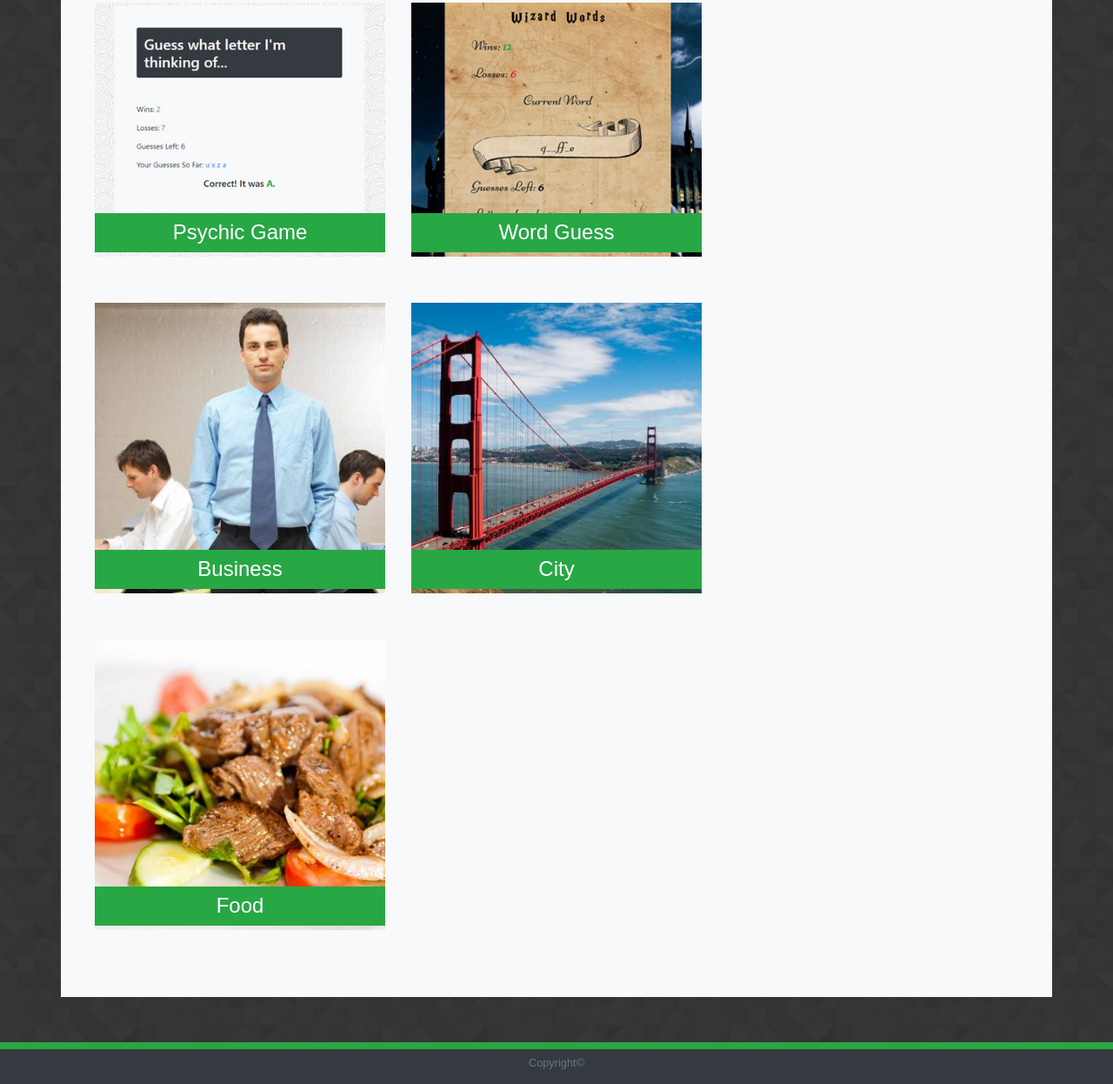
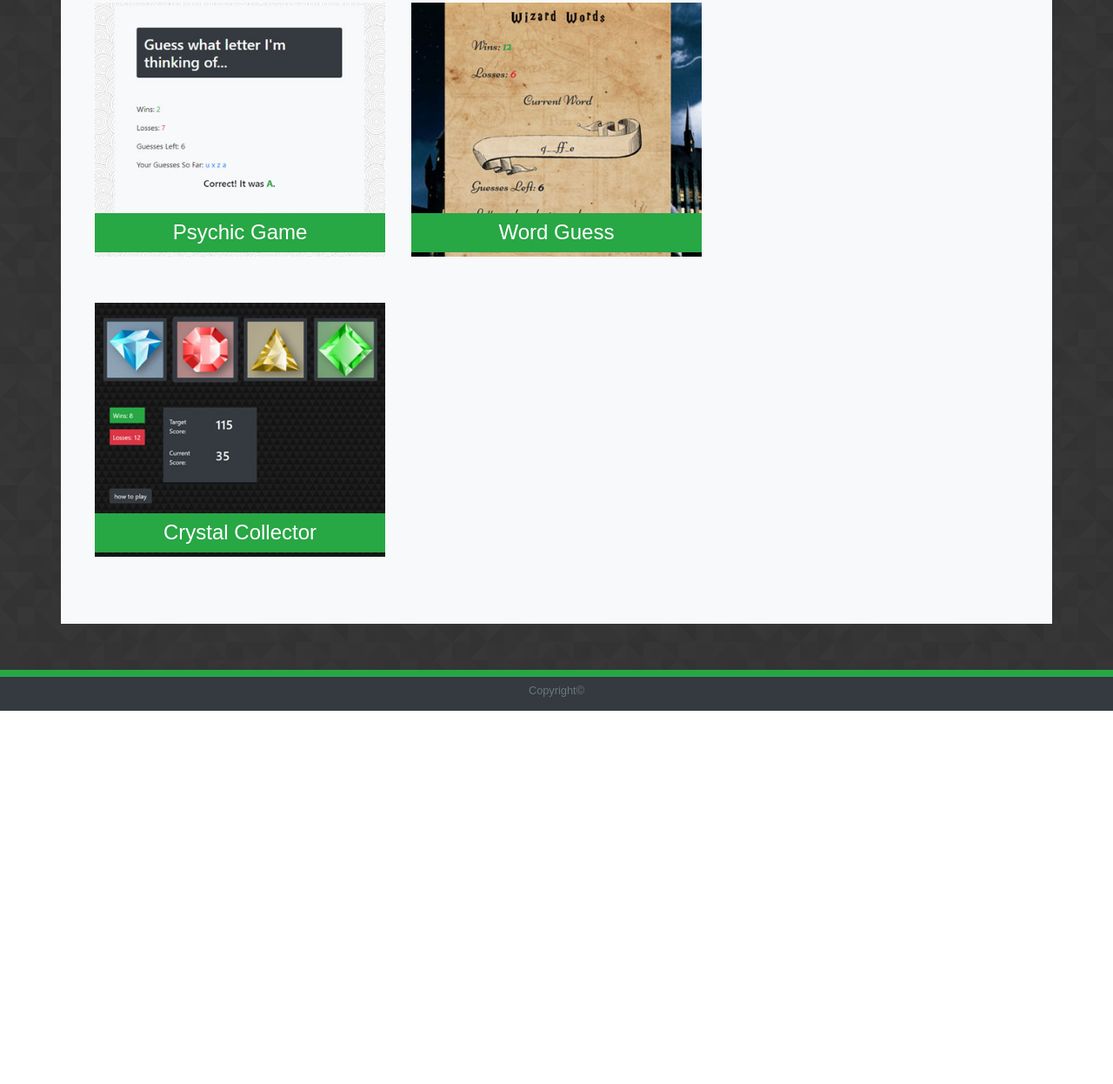
Before and after one commit to dojeda1/Bootstrap-Portfolio, a plain HTML site: page portfolio.html in a window 1280 px wide. Shown: the part 222-1468 px from the top of the page at 87% size. After the commit the page ends 1039 px from the top, so only its background shows below. Drawn offline with nearby package versions, Linux system fonts and the light colour scheme.

Commit message:
crystal collector added to portfolio

```diff
--- a/portfolio.html
+++ b/portfolio.html
@@ -68,21 +68,15 @@
             </div>
             <div class="row">
                 <div class="col-sm-4 text-center">
-                    <img class="imagePic" src="assets/images/business.jpg">
-                    <h4 class="bg-success text-white py-2 textFont moveUp">Business</h4>
-                </div>
-                <div class="col-sm-4 text-center">
-                    <img class="imagePic" src="assets/images/city.jpg">
-                    <h4 class="bg-success text-white py-2 textFont moveUp">City</h4>
-                </div>
-            </div>
-            <div class="row">
-                <div class="col-sm-4 text-center">
-                    <img class="imagePic" src="assets/images/food.jpg">
-                    <h4 class="bg-success text-white py-2 textFont moveUp">Food</h4>
+                    <img class="imagePic" src="assets/images/crystal-collector.jpg">
+                    <h4 class="bg-success py-2 moveUp"><a class="text-white textFont" href="https://dojeda1.github.io/unit-4-game/">Crystal
+                            Collector</a></h4>
                 </div>
 
+
             </div>
+
+
 
 
 
```
Also changed, not shown: assets/images/crystal-collector.jpg (added).
